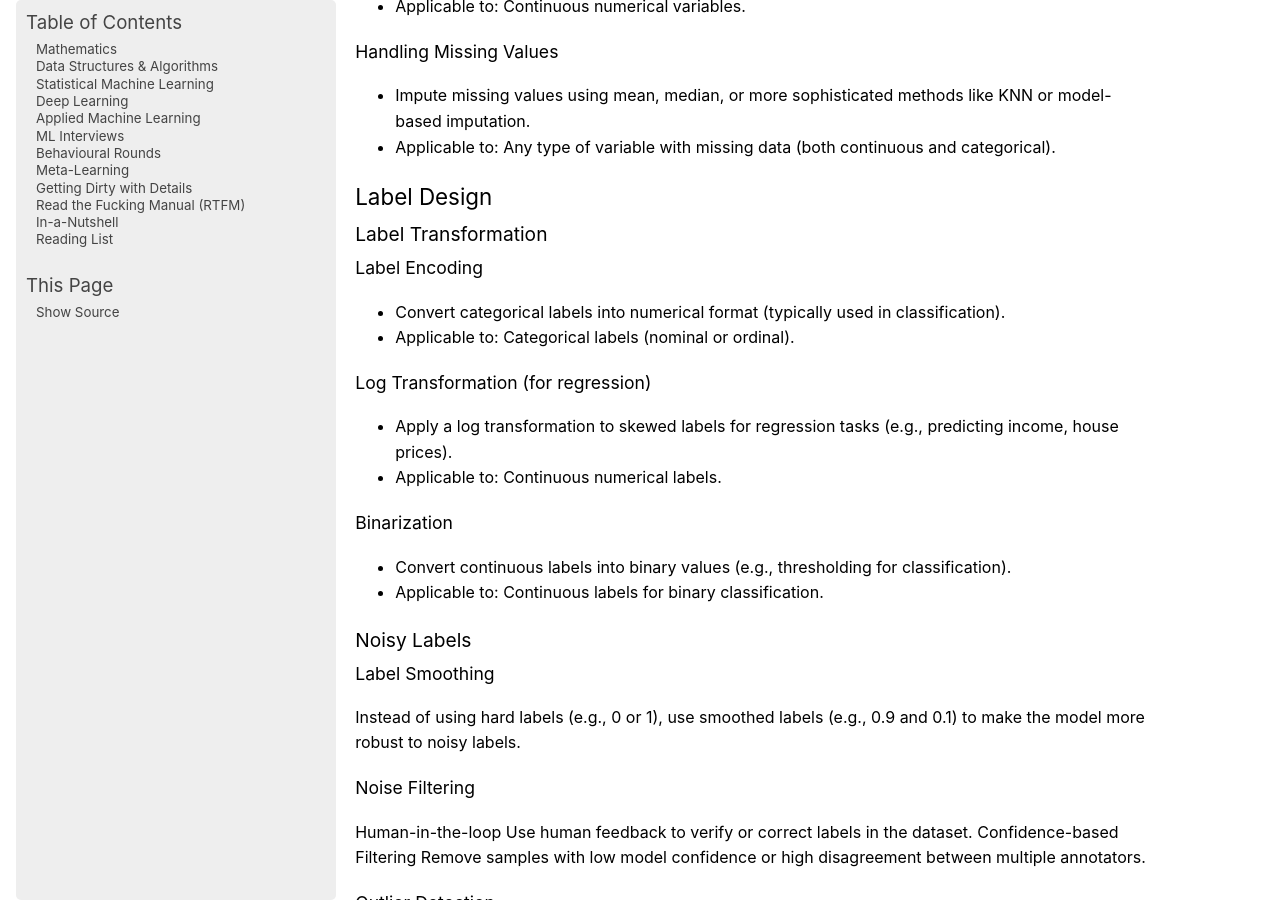
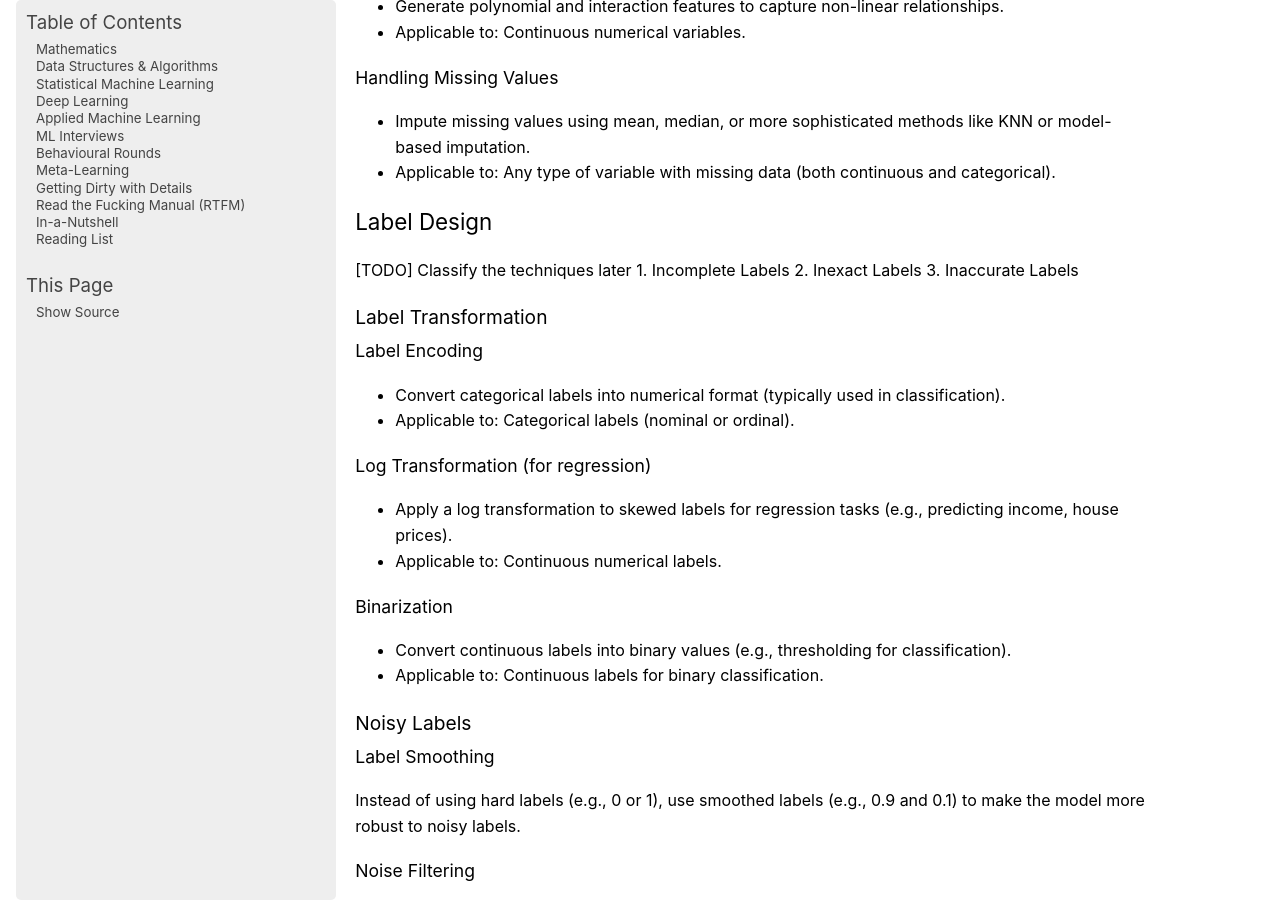
Before and after one commit to uselesstechjunks/leetcode, a Sphinx documentation site: the page built from docs/source/applied/practical/index.rst, in a window 1280 px wide and 900 px high, scrolled down 1996 px. Built offline with Sphinx 7.4.7, drawn with Linux system fonts in a browser that asks for light colours; pages that are not in the unit, such as notebooks, are missing from menus; some of the changed text lies outside the part shown.

Commit message:
Update index.rst

```diff
--- a/docs/source/applied/practical/index.rst
+++ b/docs/source/applied/practical/index.rst
@@ -65,6 +65,11 @@ Handling Missing Values
 
 Label Design
 =======================================================================
+[TODO] Classify the techniques later
+1. Incomplete Labels
+2. Inexact Labels
+3. Inaccurate Labels
+
 Label Transformation
 -----------------------------------------------------------------------
 Label Encoding
```
Also changed, not shown: other parts of docs/source/applied/practical/index.rst (+4 -1 lines).
